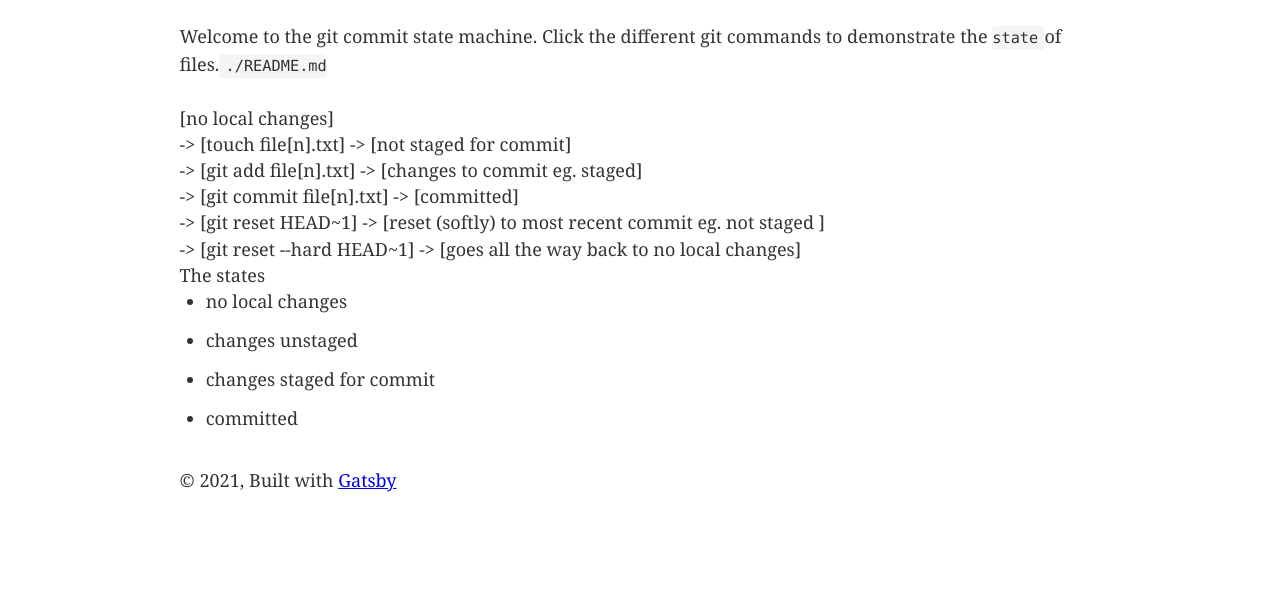
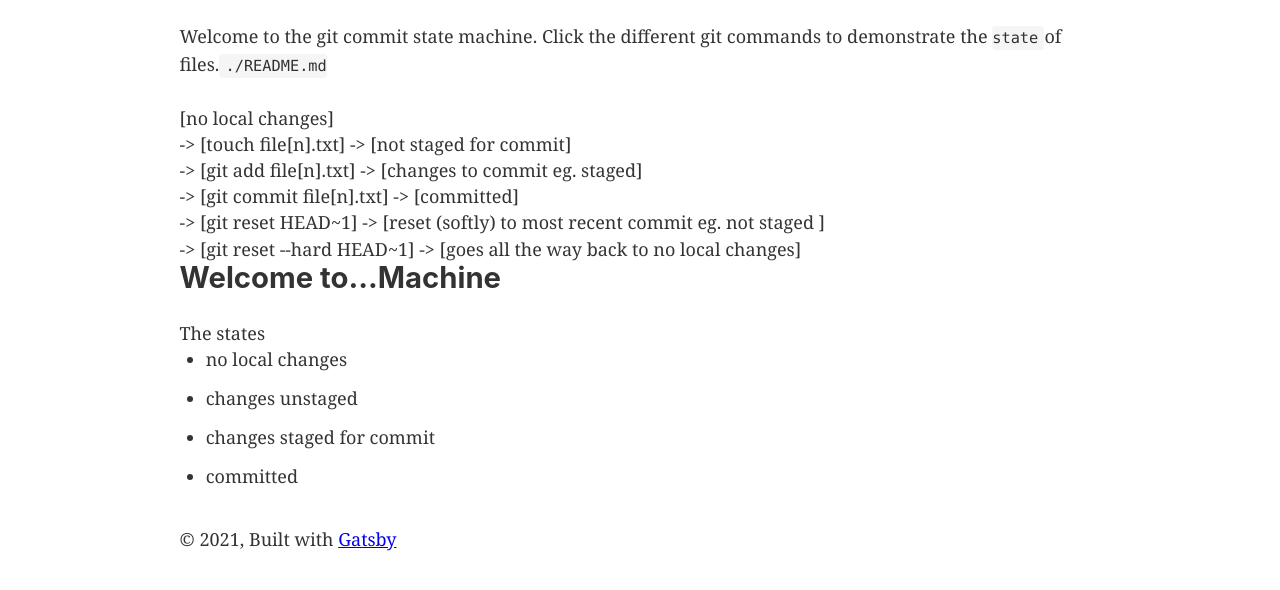
Before and after one commit to warriorpostman/git-as-state-machine, a Gatsby site: page / in a window 1280 px wide. Shown: the part 100-690 px from the top of the page. Built offline with nearby package versions, Linux system fonts and the light colour scheme; Gatsby itself is replaced by a stand-in of ours.

Commit message:
Sketch out xstate machine and service for Git commit process.

```diff
--- a/package.json
+++ b/package.json
@@ -16,7 +16,8 @@
     "prop-types": "^15.7.2",
     "react": "^16.12.0",
     "react-dom": "^16.12.0",
-    "react-helmet": "^6.1.0"
+    "react-helmet": "^6.1.0",
+    "xstate": "^4.16.2"
   },
   "devDependencies": {
     "prettier": "2.2.1"
--- /dev/null
+++ b/src/components/GitMachine.js
@@ -0,0 +1,67 @@
+import React, { useHook } from "react"
+
+import { createMachine, interpret } from 'xstate'
+
+const GitMachine = () => {
+  // Stateless machine definition
+// machine.transition(...) is a pure function used by the interpreter.
+  const machine = createMachine({
+    id: 'git',
+    initial: 'NO_CHANGES',
+    states: {
+      NO_CHANGES: {
+        on: {
+          CHANGE_FILE: 'UNSTAGED', // eg. cat "Hello" > new_file.txt
+          UNDO_FILE_CHANGE: 'NO_CHANGES' // eg. with an editor
+        }
+      },
+      UNSTAGED: {
+        on: {
+          STAGE_CHANGE: 'STAGED', // eg. git add .
+          CHECKOUT_CHANGE: 'NO_CHANGES' // eg. git checkout .
+        }
+      },
+      STAGED: {
+        on: {
+          COMMIT_CHANGE: 'COMMITTED', // eg. git commit
+          RESET_CHANGE: 'UNSTAGED' // git reset .
+        },
+      },
+      COMMITTED: { on: {
+          RESET_SOFT: 'UNSTAGED', // eg. git reset HEAD~1
+          RESET_HARD: 'NO_CHANGES', // eg. git reset --hard HEAD~1
+        },
+      }
+    }
+  });
+  const service = interpret(machine)
+    .onTransition((state) => console.log(state.event, ', thus...', state.value))
+    .start();
+
+  service.send('STAGE_CHANGE');
+  service.send('CHANGE_FILE');
+  service.send('STAGE_CHANGE');
+  service.send('COMMIT_CHANGE');
+  service.send('STAGE_CHANGE');
+  service.send('RESET_SOFT');
+  // console.log('current:', service.send('STAGE_CHANGE'));
+  // console.log('current:', service.send('CHANGE_FILE'));
+  // console.log('current:', service.send('STAGE_CHANGE'));
+
+  return (
+    <div>
+      <h2>Welcome to...Machine</h2>
+      <div>
+        The states
+        <ul>
+          <li>no local changes</li>
+          <li>changes unstaged</li>
+          <li>changes staged for commit</li>
+          <li>committed</li>
+        </ul>
+      </div>
+    </div>
+  );
+}
+
+export default GitMachine
--- a/src/pages/index.js
+++ b/src/pages/index.js
@@ -1,5 +1,6 @@
 import React from "react"
 import { Link } from "gatsby"
+import GitMachine from '../components/GitMachine';
 
 import Layout from "../components/layout"
 import Image from "../components/image"
@@ -28,15 +29,7 @@ const IndexPage = () => (
       -> [git reset --hard HEAD~1] -> [goes all the way back to no local changes]
 
     </div>
-    <div>
-      The states
-      <ul>
-        <li>no local changes</li>
-        <li>changes unstaged</li>
-        <li>changes staged for commit</li>
-        <li>committed</li>
-      </ul>
-    </div>
+    <GitMachine />
   </Layout>
 )
 
```
Also changed, not shown: 1 other file.
